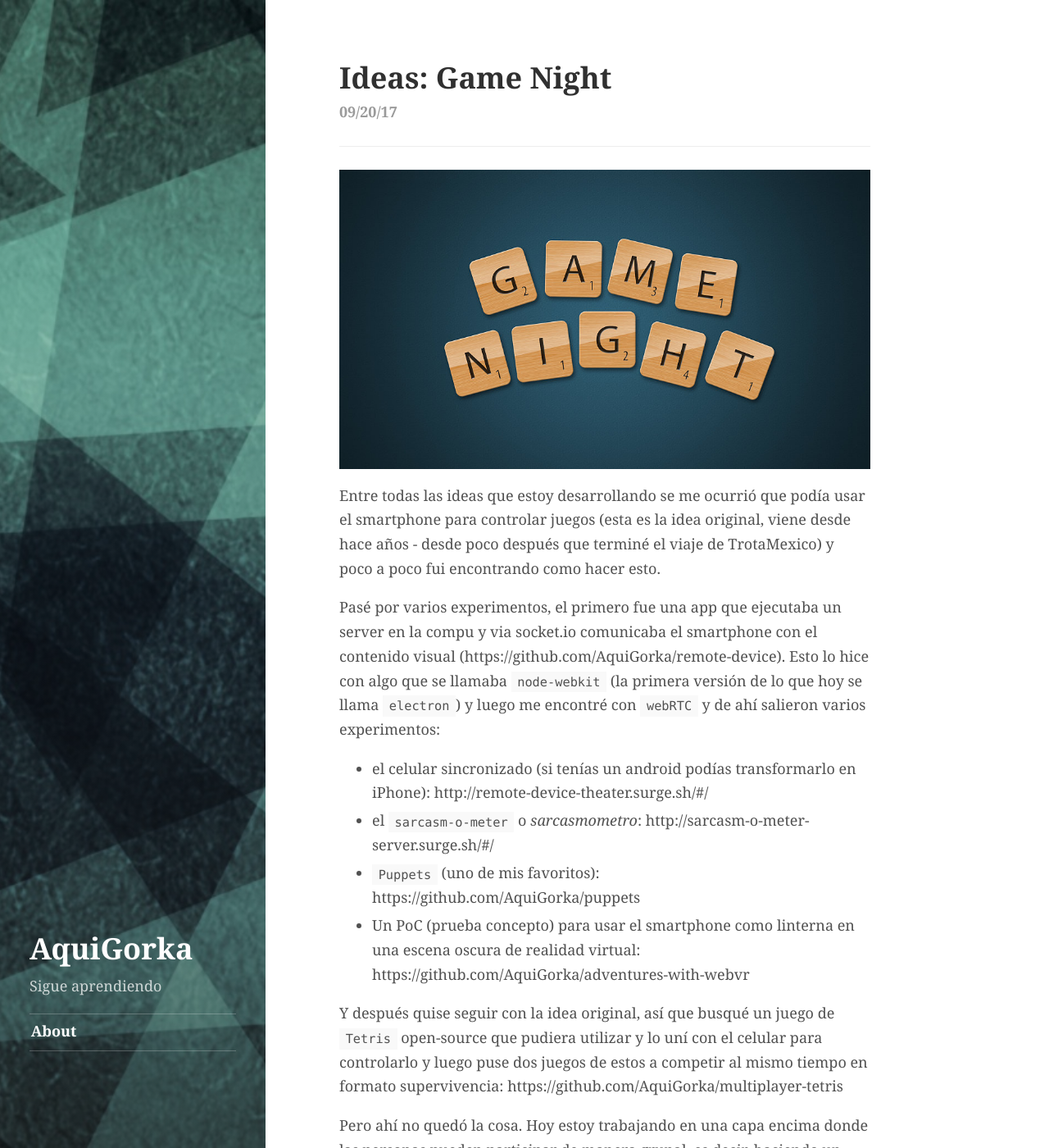
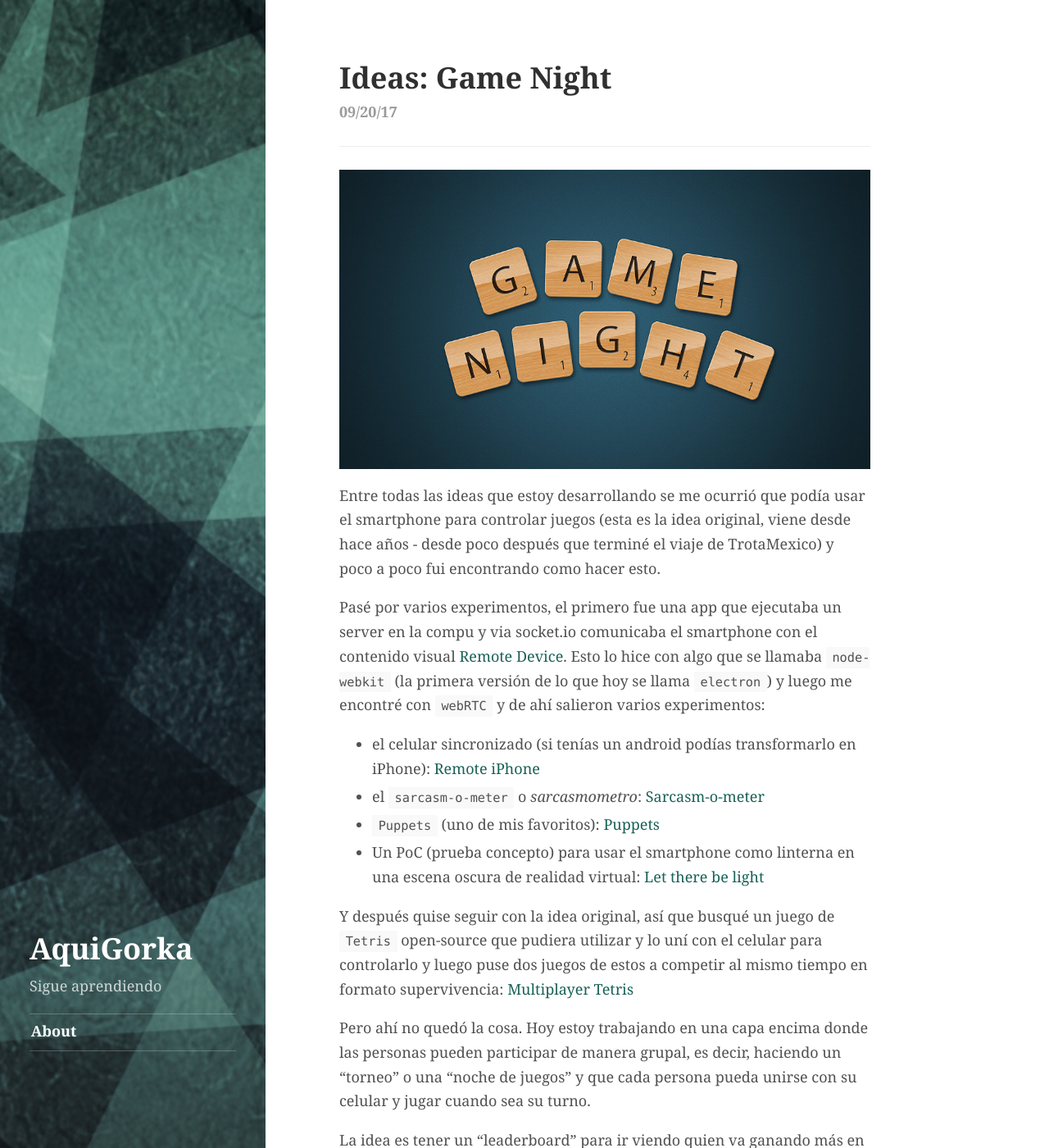
Before and after one commit to AquiGorka/aquigorka.github.io, a Jekyll site: the page built from _posts/2017-09-20-ideas-game-night.md, in a window 1280 px wide and 1400 px high. Shown: the whole window at 82% size. Built offline with Jekyll 4.4.1, drawn with Linux system fonts in a browser that asks for light colours.

Commit message:
20170920: add link anchor texts

```diff
--- a/_posts/2017-09-20-ideas-game-night.md
+++ b/_posts/2017-09-20-ideas-game-night.md
@@ -12,14 +12,14 @@ categories:
 
 Entre todas las ideas que estoy desarrollando se me ocurrió que podía usar el smartphone para controlar juegos (esta es la idea original, viene desde hace años - desde poco después que terminé el viaje de TrotaMexico) y poco a poco fui encontrando como hacer esto.
 
-Pasé por varios experimentos, el primero fue una app que ejecutaba un server en la compu y via socket.io comunicaba el smartphone con el contenido visual (https://github.com/AquiGorka/remote-device). Esto lo hice con algo que se llamaba `node-webkit` (la primera versión de lo que hoy se llama `electron`) y luego me encontré con `webRTC` y de ahí salieron varios experimentos:
+Pasé por varios experimentos, el primero fue una app que ejecutaba un server en la compu y via socket.io comunicaba el smartphone con el contenido visual [Remote Device](https://github.com/AquiGorka/remote-device). Esto lo hice con algo que se llamaba `node-webkit` (la primera versión de lo que hoy se llama `electron`) y luego me encontré con `webRTC` y de ahí salieron varios experimentos:
 
-- el celular sincronizado (si tenías un android podías transformarlo en iPhone): http://remote-device-theater.surge.sh/#/
-- el `sarcasm-o-meter` o _sarcasmometro_: http://sarcasm-o-meter-server.surge.sh/#/
-- `Puppets` (uno de mis favoritos): https://github.com/AquiGorka/puppets
-- Un PoC (prueba concepto) para usar el smartphone como linterna en una escena oscura de realidad virtual: https://github.com/AquiGorka/adventures-with-webvr
+- el celular sincronizado (si tenías un android podías transformarlo en iPhone): [Remote iPhone](http://remote-device-theater.surge.sh/#/)
+- el `sarcasm-o-meter` o _sarcasmometro_: [Sarcasm-o-meter](http://sarcasm-o-meter-server.surge.sh/#/)
+- `Puppets` (uno de mis favoritos): [Puppets](https://github.com/AquiGorka/puppets)
+- Un PoC (prueba concepto) para usar el smartphone como linterna en una escena oscura de realidad virtual: [Let there be light](https://github.com/AquiGorka/adventures-with-webvr)
 
-Y después quise seguir con la idea original, así que busqué un juego de `Tetris` open-source que pudiera utilizar y lo uní con el celular para controlarlo y luego puse dos juegos de estos a competir al mismo tiempo en formato supervivencia: https://github.com/AquiGorka/multiplayer-tetris
+Y después quise seguir con la idea original, así que busqué un juego de `Tetris` open-source que pudiera utilizar y lo uní con el celular para controlarlo y luego puse dos juegos de estos a competir al mismo tiempo en formato supervivencia: [Multiplayer Tetris](https://github.com/AquiGorka/multiplayer-tetris)
 
 Pero ahí no quedó la cosa. Hoy estoy trabajando en una capa encima donde las personas pueden participar de manera grupal, es decir, haciendo un "torneo" o una "noche de juegos" y que cada persona pueda unirse con su celular y jugar cuando sea su turno.
 
```
